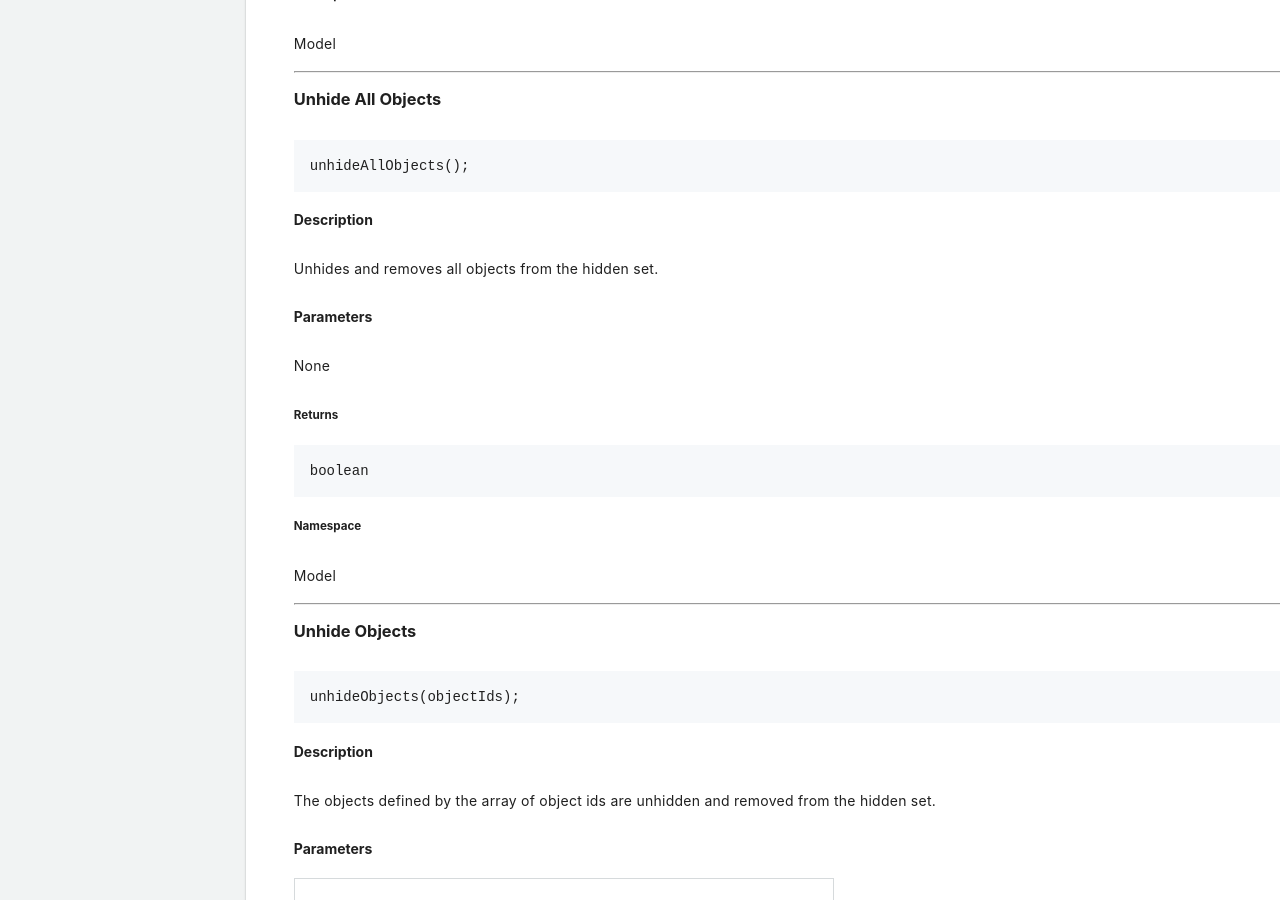
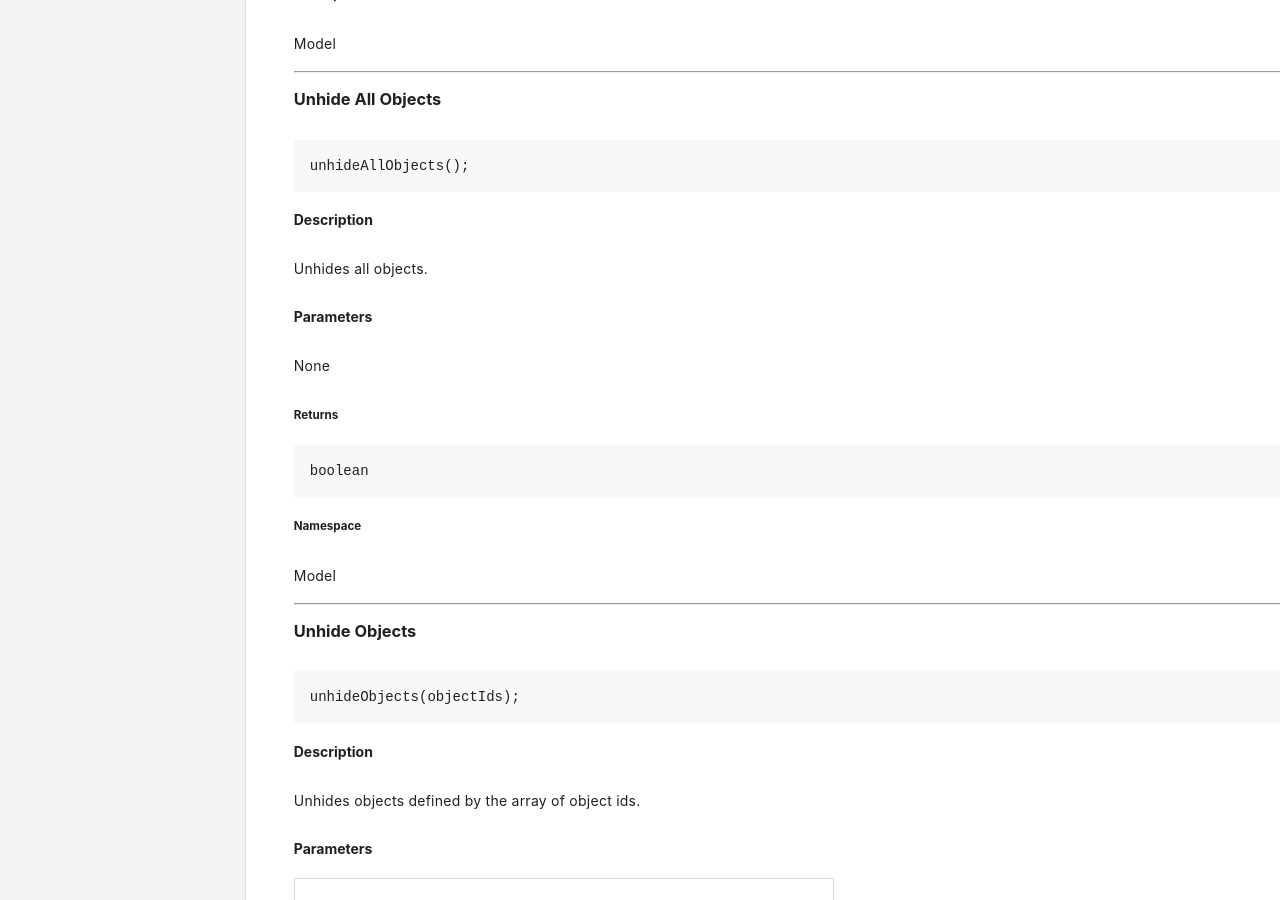
Before and after one commit to procore/documentation, a Jekyll site: the page built from bim_webviewer/bim_web_viewer.md, in a window 1280 px wide and 900 px high, scrolled down 42550 px. Built offline with Jekyll 4.4.1, drawn with Linux system fonts in a browser that asks for light colours; comment, search, counter and statistics services are not loaded; some of the changed text lies outside the part shown.

Commit message:
More concise language

```diff
--- a/bim_webviewer/bim_web_viewer.md
+++ b/bim_webviewer/bim_web_viewer.md
@@ -2058,11 +2058,11 @@ hideObjects(objectIds);
 
 #### Description
 
-Adds the array of object ids to the hidden set.
-
-#### Parameters
-
-| Field Name | Required | Type | Description          |
+Hides objects defined by the array of object ids .
+
+#### Parameters
+
+| Field Name | Required | Type | Description |
 | - | - | - | - |
 | objectIds | true | number[] | An array of object ids to hide. |
 
@@ -2088,7 +2088,7 @@ unhideAllObjects();
 
 #### Description
 
-Unhides and removes all objects from the hidden set.
+Unhides all objects.
 
 #### Parameters
 
@@ -2116,11 +2116,11 @@ unhideObjects(objectIds);
 
 #### Description
 
-The objects defined by the array of object ids are unhidden and removed from the hidden set.
-
-#### Parameters
-
-| Field Name | Required | Type | Description          |
+Unhides objects defined by the array of object ids.
+
+#### Parameters
+
+| Field Name | Required | Type | Description |
 | - | - | - | - |
 | objectIds | true | number[] | An array of object ids to unhide. |
 
```
